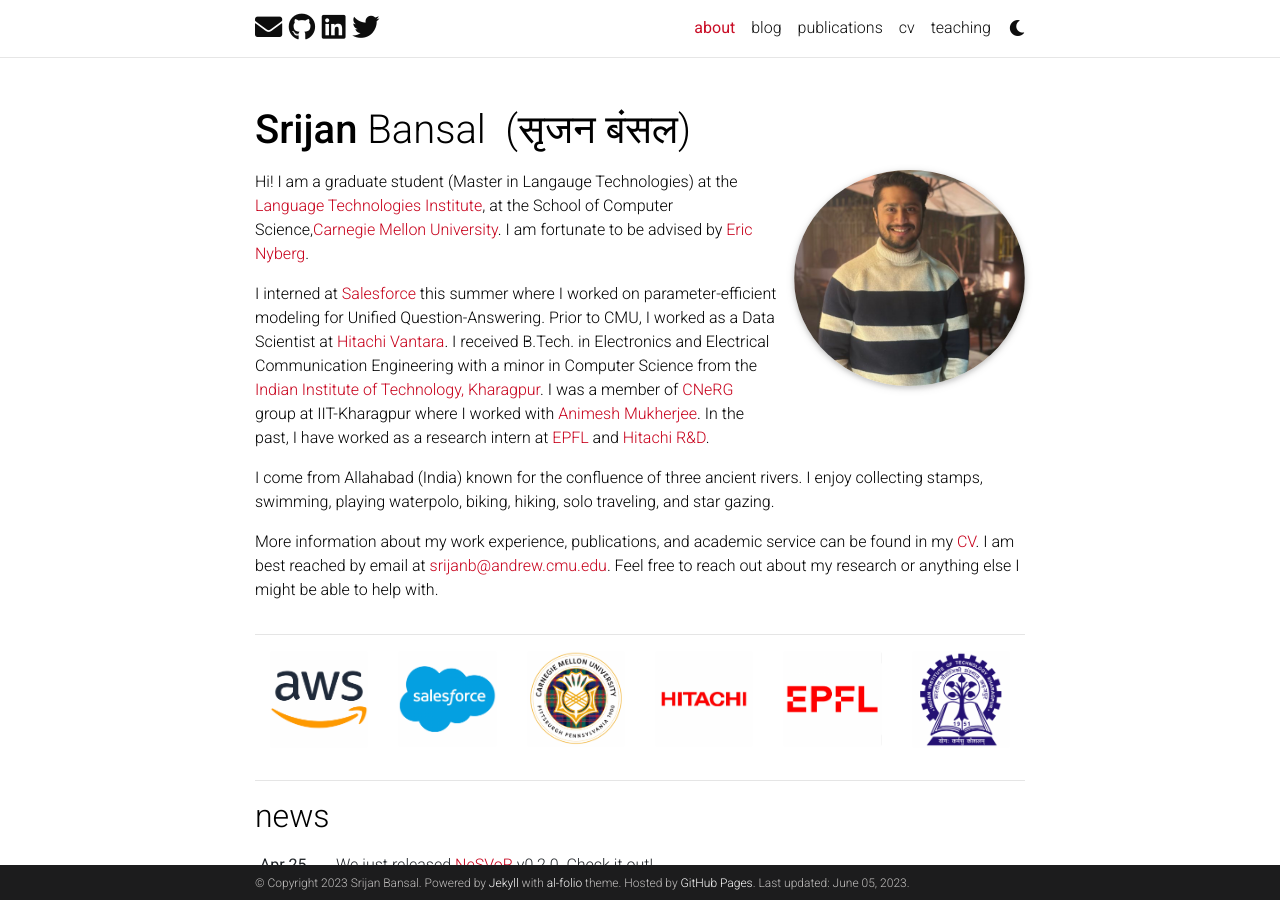
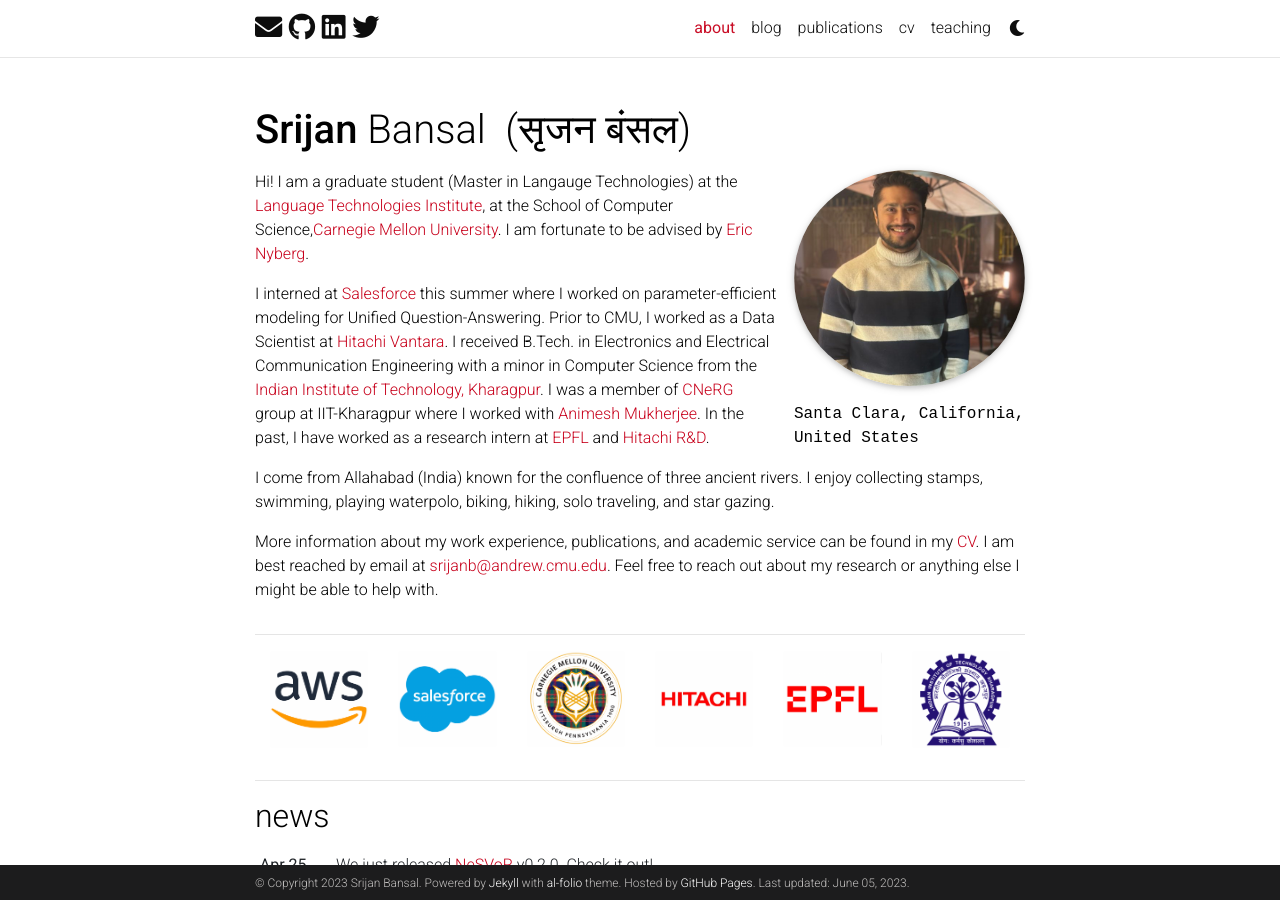
Before and after one commit to srijan-bansal/srijan-bansal.github.io, a Jekyll site: the page built from _pages/about.md, in a window 1280 px wide and 900 px high. Built offline with Jekyll 4.4.1, drawn with Linux system fonts in a browser that asks for light colours; full-size pictures stand in for the smaller copies a plugin makes; comment, search, counter and statistics services are not loaded; a style sheet for code colours, icons or effects is not loaded.

Commit message:
Update about.md

```diff
--- a/_pages/about.md
+++ b/_pages/about.md
@@ -8,6 +8,8 @@
   align: right
   image: prof_pic.jpg
   image_circular: true # crops the image to make it circular
+  address: >
+    <p>Santa Clara, California, United States</p>
 
 news: true  # includes a list of news items
 latest_posts: false  # includes a list of the newest posts
```
